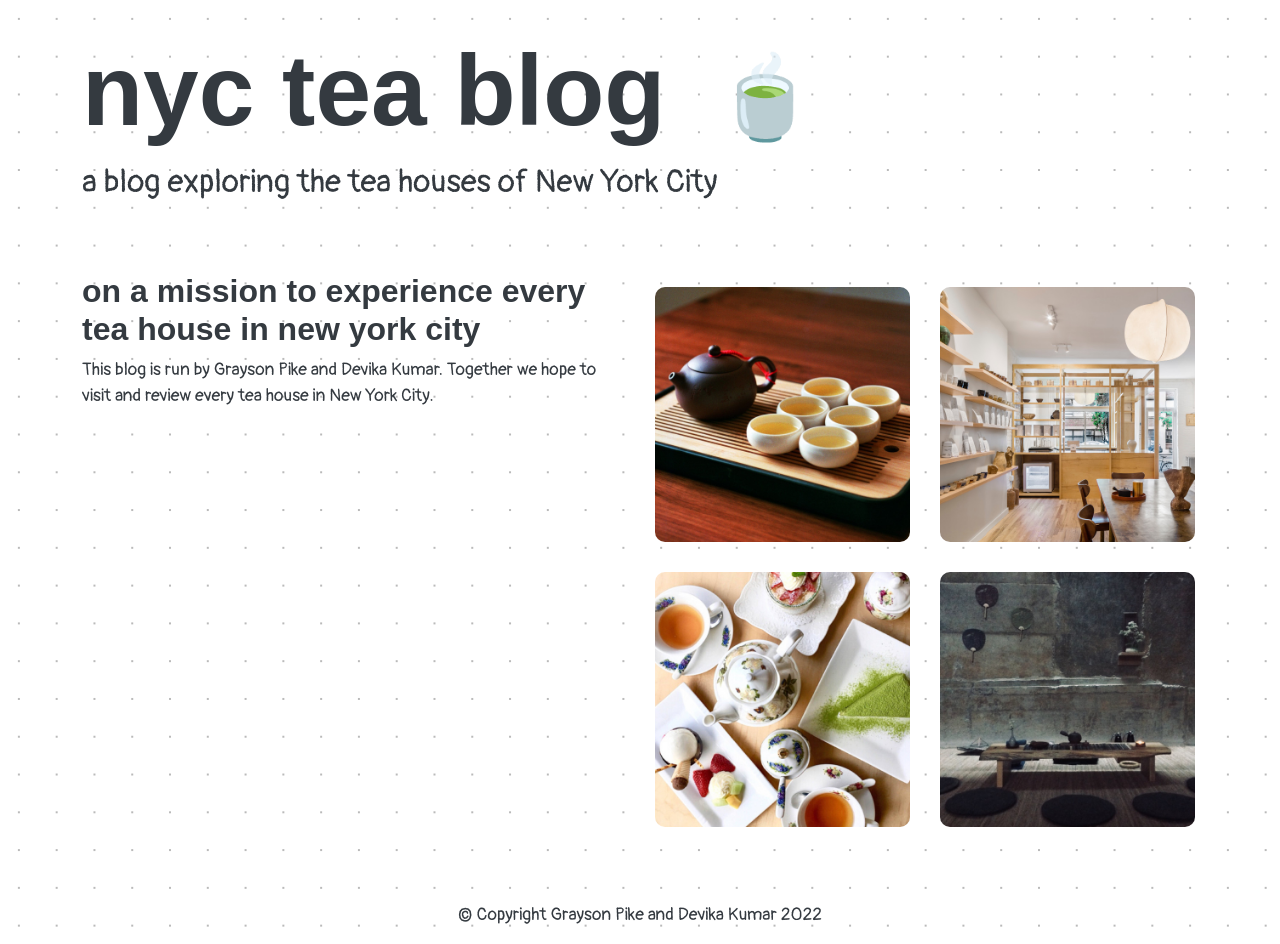
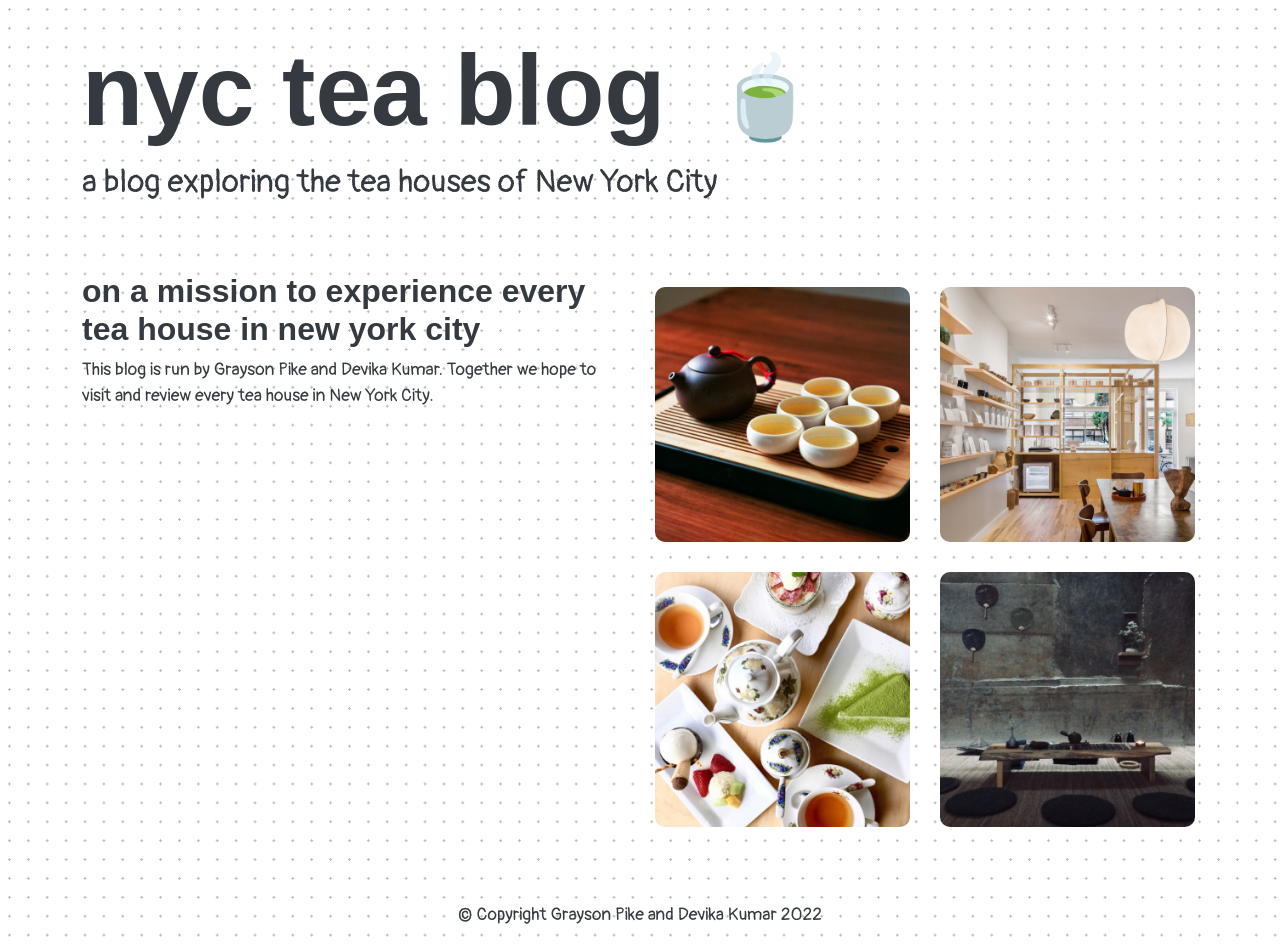
Before and after one commit to graysonpike/tea-blog, a Django app: page / in a window 1280 px wide. Run offline with Django 4.2, Linux system fonts and the light colour scheme; some libraries are stand-ins or nearby versions; some web fonts are replaced.

Commit message:
Reduce bujo spacing

```diff
--- a/teablog/teablog/static/teablog/css/base.css
+++ b/teablog/teablog/static/teablog/css/base.css
@@ -24,6 +24,6 @@ p {
 }
 
 body {
-  background-size: 1cm 1cm;
+  background-size: 0.5cm 0.5cm;
   background-image: radial-gradient(circle, #bababa 1px, rgba(0, 0, 0, 0) 1px);
 }
```
